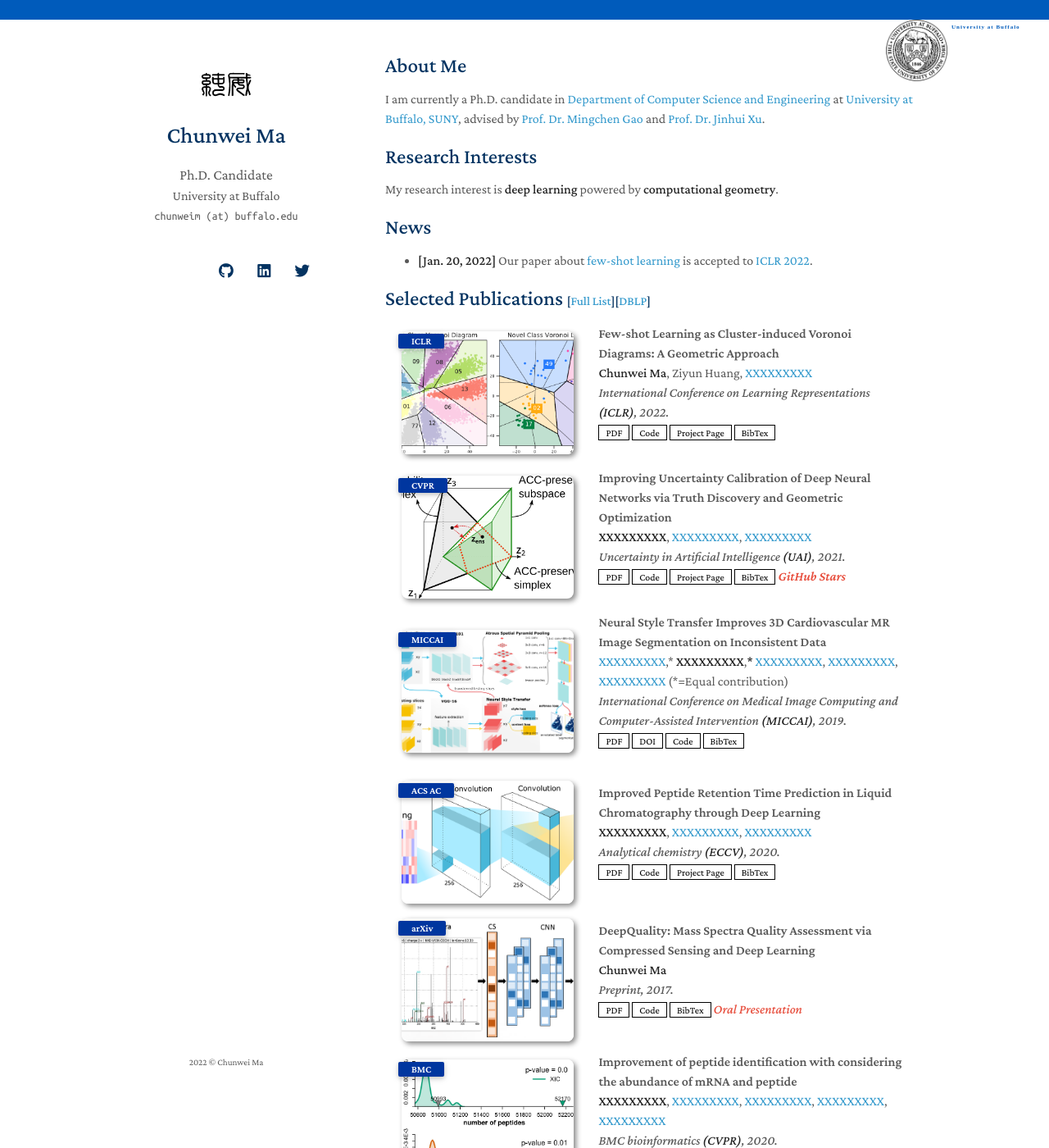
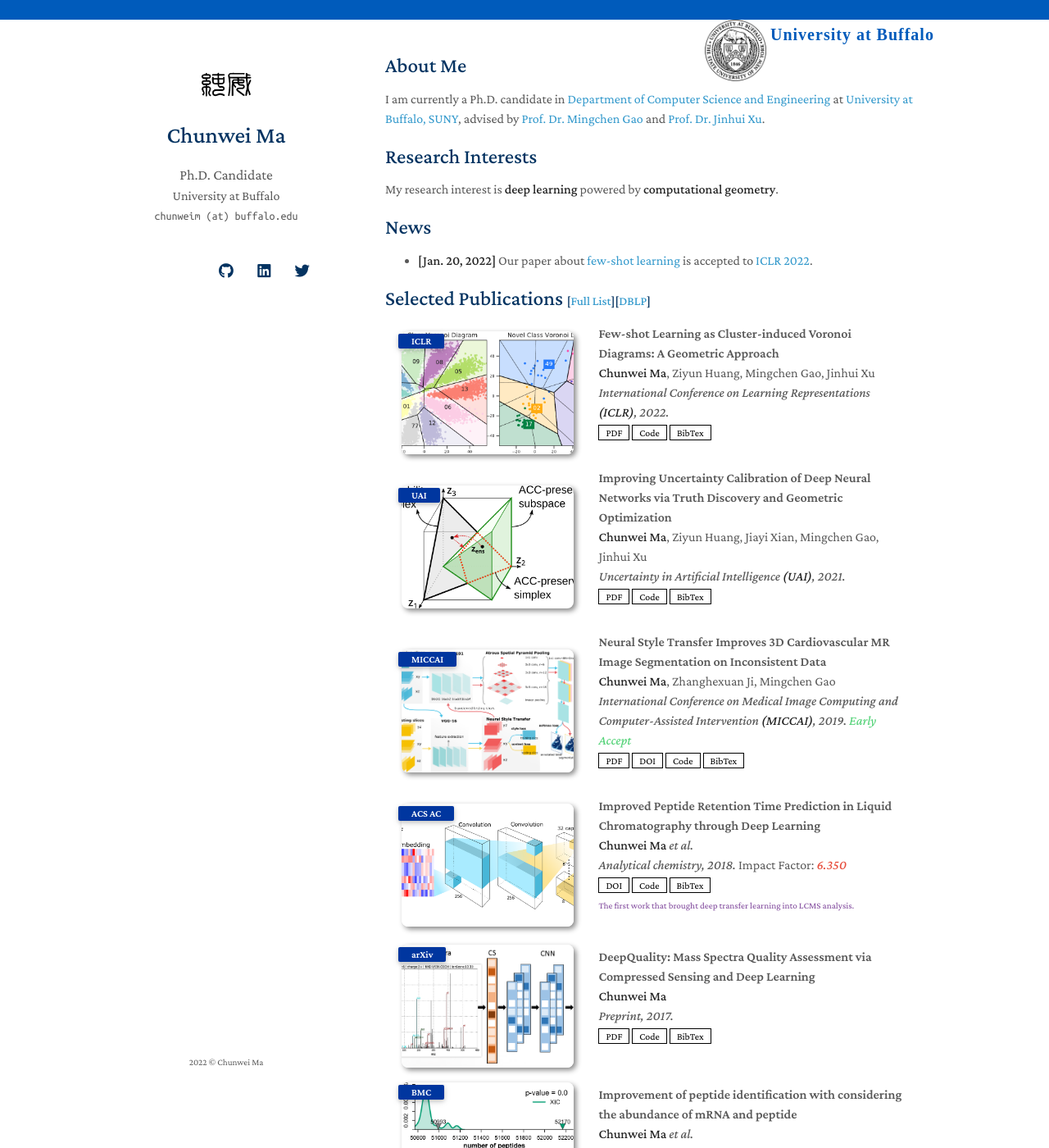
Before and after one commit to MaChunwei/MaChunwei.github.io, a Jekyll site: the page built from index.md, in a window 1280 px wide and 1400 px high. Shown: the whole window at 82% size. Built offline with Jekyll 4.4.1, drawn with Linux system fonts in a browser that asks for light colours; nearby versions of some CDN libraries; comment, search, counter and statistics services are not loaded; a style sheet for code colours, icons or effects is not loaded; our own code applies the rules of GitHub Pages for plain Markdown files; some of the changed text lies outside the part shown.

Commit message:
revision

```diff
--- a/assets/mpii_files/mpi-inf.css
+++ b/assets/mpii_files/mpi-inf.css
@@ -57,7 +57,7 @@
 }
 
 #mpiitext {
-	font:bold 7px "Times New Roman", Times, serif;
+	font:bold 20px "Times New Roman", Times, serif;
 	margin-top:5px;
 	margin-left:5px;
 	margin-right:2em;
--- a/index.md
+++ b/index.md
@@ -30,14 +30,13 @@ My research interest is **deep learning** powered by **computational geometry**.
   </div>
   <div id="peng2021copo" class="col-sm-9" style="position: relative;width: 100%;padding-right: 15px;padding-left: 20px;">
       <div class="title">Few-shot Learning as Cluster-induced Voronoi Diagrams: A Geometric Approach</div>
-      <div class="author"><strong>Chunwei Ma</strong>, Ziyun Huang, <a href="https://qianrusun1015.github.io/">XXXXXXXXX</a></div>
+      <div class="author"><strong>Chunwei Ma</strong>, Ziyun Huang, Mingchen Gao, Jinhui Xu</div>
       <div class="periodical"><em>International Conference on Learning Representations <strong>(ICLR)</strong>, 2022.</em>
       </div>
     <div class="links">
-      <a href="https://openreview.net/pdf?id=BfPzZSype5M" class="btn btn-sm z-depth-0" role="button" target="_blank" style="font-size:12px;">PDF</a>
-      <a href="https://gitlab.mpi-klsb.mpg.de/yaoyaoliu/rmm/" class="btn btn-sm z-depth-0" role="button" target="_blank" style="font-size:12px;">Code</a>
-      <a href="https://class-il.mpi-inf.mpg.de/rmm/" class="btn btn-sm z-depth-0" role="button" target="_blank" style="font-size:12px;">Project Page</a>
-      <a href="https://bib.yyliu.net/NeurIPS21.txt" class="btn btn-sm z-depth-0" role="button" target="_blank" style="font-size:12px;">BibTex</a>
+      <a href="https://arxiv.org/pdf/2202.02471" class="btn btn-sm z-depth-0" role="button" target="_blank" style="font-size:12px;">PDF</a>
+      <a href="https://github.com/horsepurve/DeepVoro" class="btn btn-sm z-depth-0" role="button" target="_blank" style="font-size:12px;">Code</a>
+      <a href="./assets/bib/iclr22.txt" class="btn btn-sm z-depth-0" role="button" target="_blank" style="font-size:12px;">BibTex</a>
     </div>
   </div>
 </div>
@@ -49,26 +48,18 @@ My research interest is **deep learning** powered by **computational geometry**.
 <div class="pub-row">
   <div class="col-sm-3 abbr" style="position: relative;padding-right: 15px;padding-left: 15px;">
     <img src="./images/teaser/illus.png" class="teaser img-fluid z-depth-1">
-            <abbr class="badge">CVPR</abbr>
+            <abbr class="badge">UAI</abbr>
   </div>
   <div id="peng2021copo" class="col-sm-9" style="position: relative;width: 100%;padding-right: 15px;padding-left: 20px;">
       <div class="title">
 Improving Uncertainty Calibration of Deep Neural Networks via Truth Discovery and Geometric Optimization</div>
-      <div class="author"><strong>XXXXXXXXX</strong>, <a href="https://people.mpi-inf.mpg.de/~schiele/">XXXXXXXXX</a>, <a href="https://qianrusun1015.github.io/">XXXXXXXXX</a></div>
+      <div class="author"><strong>Chunwei Ma</strong>, Ziyun Huang, Jiayi Xian, Mingchen Gao, Jinhui Xu</div>
       <div class="periodical"><em>Uncertainty in Artificial Intelligence <strong>(UAI)</strong>, 2021.</em>
       </div>
     <div class="links">
-      <a href="https://arxiv.org/pdf/2010.05063.pdf" class="btn btn-sm z-depth-0" role="button" target="_blank" style="font-size:12px;">PDF</a>
-      <a href="https://git.io/JYHyt" class="btn btn-sm z-depth-0" role="button" target="_blank" style="font-size:12px;">Code</a>
-      <a href="https://class-il.mpi-inf.mpg.de/" class="btn btn-sm z-depth-0" role="button" target="_blank" style="font-size:12px;">Project Page</a>
-      <a href="https://bib.yyliu.net/CVPR21.txt" class="btn btn-sm z-depth-0" role="button" target="_blank" style="font-size:12px;">BibTex</a>
-  <a href="https://github.com/yaoyao-liu/class-incremental-learning/tree/main/adaptive-aggregation-networks" target="_blank" rel="noopener"><strong><i style="color:#e74d3c; font-weight:600" id="githubstars_manets"></i><i style="color:#e74d3c; font-weight:600"> GitHub Stars</i></strong></a>
-  <script>
-  githubStars("yaoyao-liu/class-incremental-learning", function(stars) {
-  var startext = document.getElementById("githubstars_manets");
-        startext.innerHTML=stars;
-  });
-  </script>
+      <a href="https://arxiv.org/abs/2106.14662" class="btn btn-sm z-depth-0" role="button" target="_blank" style="font-size:12px;">PDF</a>
+      <a href="https://github.com/horsepurve/truly-uncertain" class="btn btn-sm z-depth-0" role="button" target="_blank" style="font-size:12px;">Code</a>
+      <a href="./assets/bib/uai21.txt" class="btn btn-sm z-depth-0" role="button" target="_blank" style="font-size:12px;">BibTex</a>
     </div>
   </div>
 </div>
@@ -84,14 +75,14 @@ Improving Uncertainty Calibration of Deep Neural Networks via Truth Discovery an
   </div>
   <div id="peng2021copo" class="col-sm-9" style="position: relative;width: 100%;padding-right: 15px;padding-left: 20px;">
       <div class="title">Neural Style Transfer Improves 3D Cardiovascular MR Image Segmentation on Inconsistent Data</div>
-      <div class="author"><a href="https://qianrusun1015.github.io/">XXXXXXXXX</a>,* <strong>XXXXXXXXX</strong>,<strong>*</strong> <a href="https://zhaozhengchen.github.io/">XXXXXXXXX</a>, <a href="https://www.chuatatseng.com/">XXXXXXXXX</a>, <a href="https://people.mpi-inf.mpg.de/~schiele/">XXXXXXXXX</a> (*=Equal contribution)</div>
-      <div class="periodical"><em>International Conference on Medical Image Computing and Computer-Assisted Intervention <strong>(MICCAI)</strong>, 2019.</em>
+      <div class="author"><strong>Chunwei Ma</strong>, Zhanghexuan Ji, Mingchen Gao</div>
+      <div class="periodical"><em>International Conference on Medical Image Computing and Computer-Assisted Intervention <strong>(MICCAI)</strong>, 2019.</em> <strong><i style="color:#59d47c">Early Accept</i></strong>
       </div>
     <div class="links">
       <a href="https://arxiv.org/pdf/1910.03648.pdf" class="btn btn-sm z-depth-0" role="button" target="_blank" style="font-size:12px;">PDF</a>
       <a href="https://doi.org/10.1109/TPAMI.2020.3018506" class="btn btn-sm z-depth-0" role="button" target="_blank" style="font-size:12px;">DOI</a>
       <a href="https://github.com/yaoyao-liu/meta-transfer-learning" class="btn btn-sm z-depth-0" role="button" target="_blank" style="font-size:12px;">Code</a>
-      <a href="https://bib.yyliu.net/TPAMI20.txt" class="btn btn-sm z-depth-0" role="button" target="_blank" style="font-size:12px;">BibTex</a>
+      <a href="./assets/bib/miccai19.txt" class="btn btn-sm z-depth-0" role="button" target="_blank" style="font-size:12px;">BibTex</a>
     </div>
   </div>
 </div>
@@ -107,14 +98,15 @@ Improving Uncertainty Calibration of Deep Neural Networks via Truth Discovery an
   </div>
   <div id="peng2021copo" class="col-sm-9" style="position: relative;width: 100%;padding-right: 15px;padding-left: 20px;">
       <div class="title">Improved Peptide Retention Time Prediction in Liquid Chromatography through Deep Learning</div>
-      <div class="author"><strong>XXXXXXXXX</strong>, <a href="https://people.mpi-inf.mpg.de/~schiele/">XXXXXXXXX</a>, <a href="https://qianrusun1015.github.io/">XXXXXXXXX</a></div>
-      <div class="periodical"><em>Analytical chemistry <strong>(ECCV)</strong>, 2020.</em>
+      <div class="author"><strong>Chunwei Ma</strong> <i>et al.</i></div>
+      <div class="periodical"><em>Analytical chemistry, 2018.</em> Impact Factor: <strong><i style="color:#e74d3c">6.350</i></strong>
       </div>
     <div class="links">
-      <a href="https://link.springer.com/content/pdf/10.1007%2F978-3-030-58517-4_24.pdf" class="btn btn-sm z-depth-0" role="button" target="_blank" style="font-size:12px;">PDF</a>
-      <a href="https://gitlab.mpi-klsb.mpg.de/yaoyaoliu/e3bm" class="btn btn-sm z-depth-0" role="button" target="_blank" style="font-size:12px;">Code</a>
-      <a href="https://e3bm.yyliu.net" class="btn btn-sm z-depth-0" role="button" target="_blank" style="font-size:12px;">Project Page</a>
-      <a href="https://bib.yyliu.net/ECCV20.txt" class="btn btn-sm z-depth-0" role="button" target="_blank" style="font-size:12px;">BibTex</a>
+      <a href="https://pubs.acs.org/doi/abs/10.1021/acs.analchem.8b02386" class="btn btn-sm z-depth-0" role="button" target="_blank" style="font-size:12px;">DOI</a>
+      <a href="https://github.com/horsepurve/DeepRTplus" class="btn btn-sm z-depth-0" role="button" target="_blank" style="font-size:12px;">Code</a>
+      <a href="./assets/bib/ac18.txt" class="btn btn-sm z-depth-0" role="button" target="_blank" style="font-size:12px;">BibTex</a>
+<br>
+<strong><small style="color:#8d5ba6">The first work that brought deep transfer learning into LCMS analysis.</small></strong>
     </div>
   </div>
 </div>
@@ -137,8 +129,7 @@ Improving Uncertainty Calibration of Deep Neural Networks via Truth Discovery an
     <div class="links">
       <a href="https://arxiv.org/pdf/1710.11430" class="btn btn-sm z-depth-0" role="button" target="_blank" style="font-size:12px;">PDF</a>
       <a href="https://github.com/horsepurve/DeepQuality" class="btn btn-sm z-depth-0" role="button" target="_blank" style="font-size:12px;">Code</a>
-      <a href="./assets/bib/quality.txt" class="btn btn-sm z-depth-0" role="button" target="_blank" style="font-size:12px;">BibTex</a>
-       <strong><i style="color:#e74d3c">Oral Presentation</i></strong>
+      <a href="./assets/bib/deepquality.txt" class="btn btn-sm z-depth-0" role="button" target="_blank" style="font-size:12px;">BibTex</a>
     </div>
   </div>
 </div>
@@ -155,19 +146,19 @@ Improving Uncertainty Calibration of Deep Neural Networks via Truth Discovery an
   <div id="peng2021copo" class="col-sm-9" style="position: relative;width: 100%;padding-right: 15px;padding-left: 20px;">
       <div class="title">
 Improvement of peptide identification with considering the abundance of mRNA and peptide</div>
-      <div class="author"><strong>XXXXXXXXX</strong>, <a href="http://seea.tju.edu.cn/info/1014/1459.htm">XXXXXXXXX</a>, <a href="http://seea.tju.edu.cn/info/1014/1508.htm">XXXXXXXXX</a>, <a href="https://people.mpi-inf.mpg.de/~schiele/">XXXXXXXXX</a>, <a href="https://qianrusun1015.github.io/">XXXXXXXXX</a></div>
-      <div class="periodical"><em>BMC bioinformatics <strong>(CVPR)</strong>, 2020.</em>
+      <div class="author"><strong>Chunwei Ma</strong> <i>et al.</i></div>
+      <div class="periodical"><em>BMC bioinformatics, 2017.</em> Impact Factor: <strong><i style="color:#e74d3c">2.213</i></strong>
       </div>
     <div class="links">
-      <a href="https://arxiv.org/pdf/2002.10211.pdf" class="btn btn-sm z-depth-0" role="button" target="_blank" style="font-size:12px;">PDF</a>
-      <a href="https://github.com/yaoyao-liu/mnemonics" class="btn btn-sm z-depth-0" role="button" target="_blank" style="font-size:12px;">Code</a>
-      <a href="https://class-il.mpi-inf.mpg.de/mnemonics/" class="btn btn-sm z-depth-0" role="button" target="_blank" style="font-size:12px;">Project Page</a>
-      <a href="https://bib.yyliu.net/CVPR20.txt" class="btn btn-sm z-depth-0" role="button" target="_blank" style="font-size:12px;">BibTex</a>
-       <strong><i style="color:#e74d3c">Oral Presentation</i></strong>
+      <a href="https://link.springer.com/content/pdf/10.1186/s12859-017-1491-5.pdf" class="btn btn-sm z-depth-0" role="button" target="_blank" style="font-size:12px;">PDF</a>
+      <a href="https://link.springer.com/article/10.1186/s12859-017-1491-5" class="btn btn-sm z-depth-0" role="button" target="_blank" style="font-size:12px;">DOI</a>
+      <a href="./assets/bib/bmc17.txt" class="btn btn-sm z-depth-0" role="button" target="_blank" style="font-size:12px;">BibTex</a>
     </div>
   </div>
 </div>
 </li>
+
+<br>
 
 </ol>
 </div>
@@ -183,8 +174,10 @@ Improvement of peptide identification with considering the abundance of mRNA and
 <ul style="margin:0 0 5px;">
   <li><a href="https://neurips.cc/Conferences/2021"><autocolor>Annual Conference on Neural Information Processing Systems (NeurIPS), 2020-2021</autocolor></a></li>
   <li><a href="https://icml.cc/Conferences/2022"><autocolor>International Conference on Machine Learning (ICML), 2021-2022</autocolor></a></li>
-  <li><a href="https://iclr.cc/Conferences/2022"><autocolor>International Conference on Learning Representations (ICLR), 2022</autocolor></a></li>
+  <li><a href="https://iclr.cc/Conferences/2022"><autocolor>International Conference on Learning Representations (ICLR), 2022-2022</autocolor></a></li>
   <li><a><autocolor>International Conference on Medical Image Computing and Computer Assisted Intervention (MICCAI), 2019-2022</autocolor></a></li>
+  <li><a><autocolor>European Conference on Machine Learning and Principles and Practice of Knowledge Discovery in Databases (ECML-PKDD), 2020</autocolor></a></li>
+  <li><a><autocolor>International Workshop on Combinatorial Image Analysis (IWCIA), 2020</autocolor></a></li>
   <!--
   <li><a href="https://mmasia2021.uqcloud.net/"><autocolor>ACM MM Asia 2020-2021</autocolor></a></li>
   <li><a href="http://www.acml-conf.org/2021/"><autocolor>ACML 2021</autocolor></a></li>
```
Also changed, not shown: assets/bib/ac18.txt (added, +10 -0 lines), assets/bib/bmc17.txt (added, +10 -0 lines), assets/bib/iclr22.txt (added, +8 -0 lines), images/teaser/pip.png.
